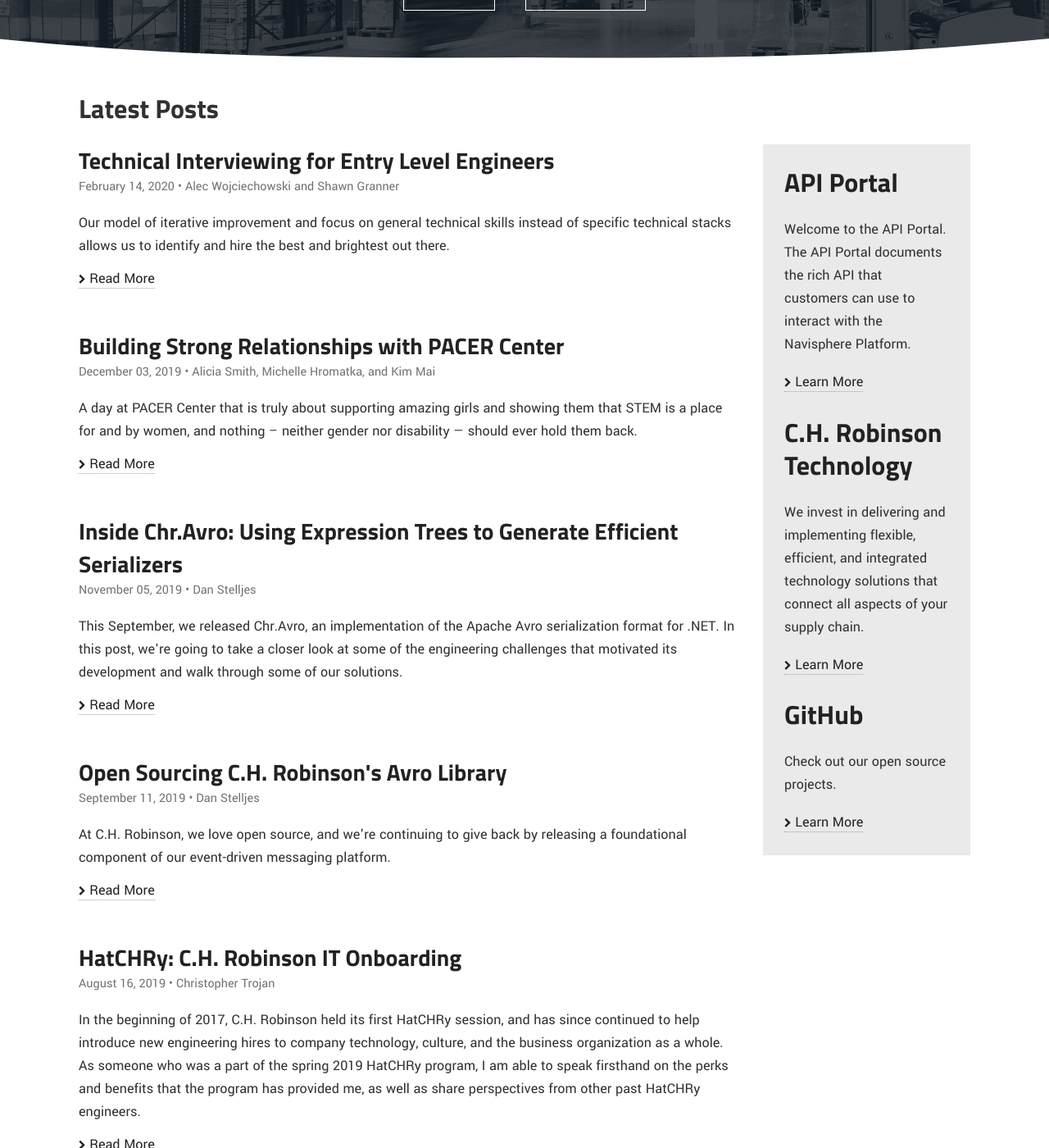
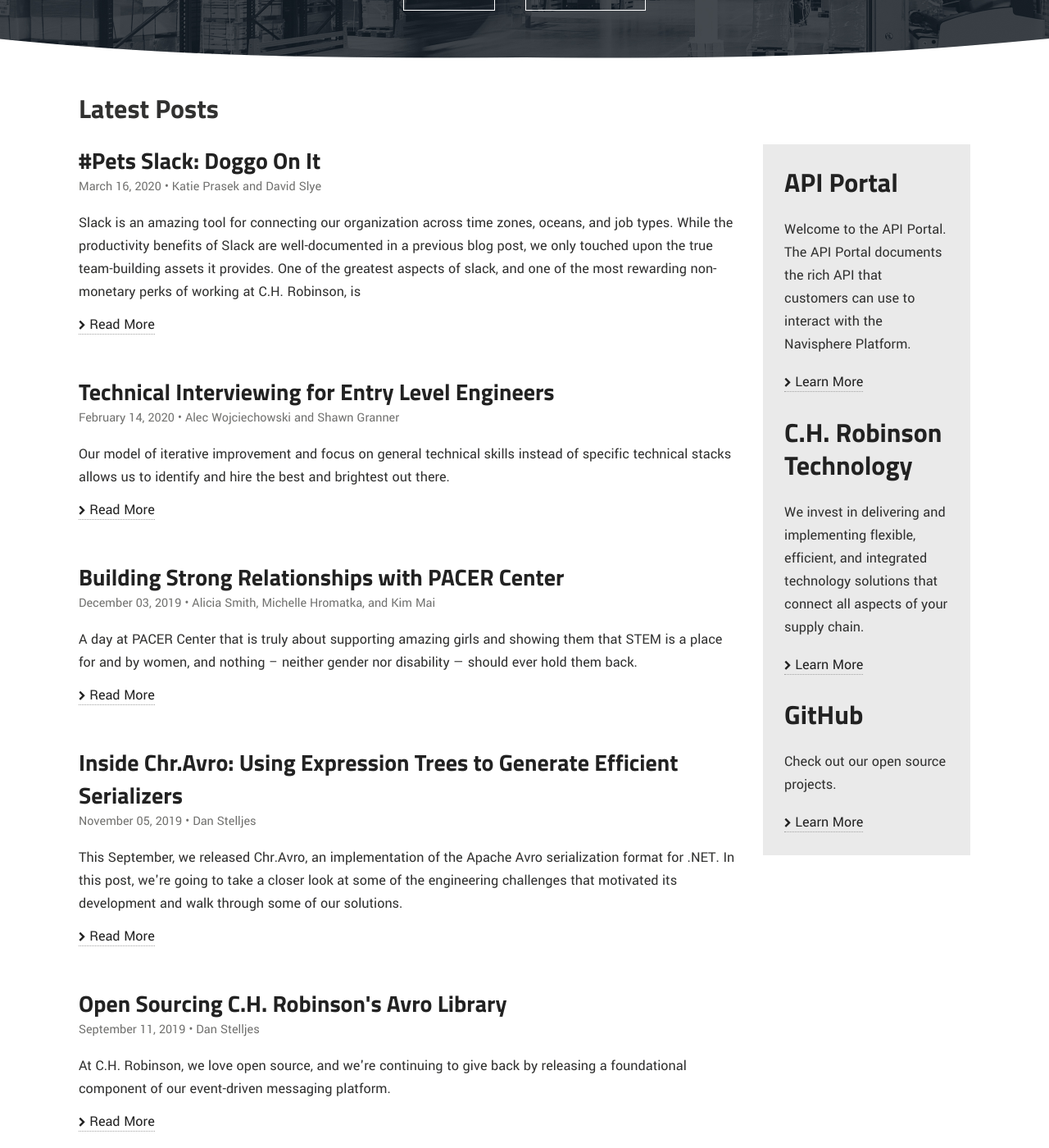
Before and after one commit to ch-robinson/ch-robinson.github.com, a Jekyll site: the page built from index.html, in a window 1280 px wide and 1400 px high, scrolled down 283 px. Shown: the whole window at 82% size. Built offline with Jekyll 4.4.1, drawn with Linux system fonts in a browser that asks for light colours.

Commit message:
New Post: #Pets Slack: Doggo On It (#61)

```diff
--- a/_data/authors.yml
+++ b/_data/authors.yml
@@ -159,3 +159,12 @@
   bio: Consultant working with C.H. Robinson on the HatCHRy on-boarding program. Experienced yo-yo dieter.
   gravatar: 75296c7614e74a7bbafe115ce42f4d0f
   web: https://www.linkedin.com/in/alec-wojciechowski-6b86914/
+slyedav:
+  name: David Slye
+  bio: >
+    Software Engineer with the Navisphere Vision Team. Maker of emoji for the #pets channel.
+  web: https://www.linkedin.com/in/david-slye-60652982
+praskat:
+  name: Katie Prasek
+  bio: >
+    Manager of Analytics with Financial Operations. Orderer of #pets emoji stickers.
--- /dev/null
+++ b/_posts/2020-03-16-pets-slack-doggo-on-it.md
@@ -0,0 +1,84 @@
+---
+layout: article
+title: "#Pets Slack: Doggo On It"
+authors:
+ - praskat
+ - slyedav
+categories: [culture]
+excerpt: Slack is an amazing tool for connecting our organization across time zones, oceans, and job types. While the productivity benefits of Slack are well-documented in a previous blog post, we only touched upon the true team-building assets it provides. One of the greatest aspects of slack, and one of the most rewarding non-monetary perks of working at C.H. Robinson, is #pets.
+tags: [Culture]
+disclaimer: true
+---
+
+## The True Value of Slack
+
+Slack is an amazing tool for connecting our organization across time zones, oceans, and job types. While the productivity benefits of Slack are well-documented in [a previous blog post]({% post_url 2019-03-12-connecting-our-global-it-team %}), we only touched upon the true team-building assets it provides. One of the greatest aspects of slack, and one of the most rewarding non-monetary perks of working at C.H. Robinson, is #pets.
+
+
+## Who Unleashed the Hounds?
+Starting casually enough on a cold Friday in January, 2017, our #random channel began taking on pet pictures.
+
+A photo of two dogs snoozing on a coworker's couch appeared shortly after 10 am; next came a picture of two beagles cuddled on another colleague's couch. These adorable photos were enough to elicit even more pictures of beloved pets from our organization. By 5 pm we had 30 more pictures of beloved pets in #random. Seeing the interest in sharing our pets, a #pets channel was formed. The aim was to provide a subscribable outlet for C.H. Robinson employees to share their love for their pets. Our #pets community started out with 32 members joining the day we founded the channel, 10 more joined the next workday, and years later we now have over 350 members and growing. We maintain a consistent rate of 20% of overall slack users subscribed to the channel. It is also our most reactive channel, where every pet picture leads to emoji affirmations and comments. The joy and sense of community that #pets brings its members is a source of positivity that costs the organization nothing, but means the world to so many colleagues.
+
+Now, over three years and well over eight thousand pictures, GIFs, and videos later, it has become apparent that a bond was being formed: a strong and supportive community of pet enthusiasts who brighten every day of work. With no rigid rules (outside of keeping content workplace appropriate), one main guide has endured about the content of the #pets channel:
+
+> _Post pictures of cute domesticated animals that you encounter in your day-to-day life._
+
+With an easy premise, we've seen some mighty delightful pictures in which we've shared joy.
+
+<figure class="half">
+  <img src="{{ '/images/posts/2020/puppy-bin.jpg' | absolute_url }}" alt="Adorable puppies" />
+  <img src="{{ '/images/posts/2020/20191119_130900.jpg' | absolute_url }}" alt="Angel, the cat" />
+  <img src="{{ '/images/posts/2020/duke-vizsla.jpg' | absolute_url }}" alt="Duke, the vizsla" />
+  <img src="{{ '/images/posts/2020/Falkor-hires.jpg' | absolute_url }}" alt="Falkor the dragon" />
+  <figcaption>Just a hint of the cute we've been able to share!</figcaption>
+</figure>
+
+## The Bestest of Times, the Woofest of Times
+Throughout the ups and downs of life and work life--such as getting notice that the weather is likely to be doubling their commute time, or that their expected timetables have been invalidated by external forces--a dependable source of encouraging news is a boon to our teams. In the midst of a deluge of news events, the #pets channel stands as a beacon of hope and wholesome contentedness.
+
+To put this in perspective, imagine for yourself a workday morning where overcast skies hide the sun and the forecast predicts a cold rain to last from morning through late evening. Traffic was at a standstill (or so it seemed) for an extra twenty minutes, and upon entering the building mere minutes before your first meeting, you realize you'll have to move your lunch back thirty minutes to accommodate the errands you intended to get done yesterday. Ugh. You log in to your work computer to check your messages before you head into the meeting and are greeted with this:
+
+<figure>
+  <img src="{{ '/images/posts/2020/aspen-puppy.jpg' | absolute_url }}" alt="Aspen, a cute dog." />
+  <figcaption>Took home this sweet girl last week. Everyone, meet Aspen :two_hearts: :dog:</figcaption>
+</figure>
+
+Such an adorable photo can be a ray of sunshine that warms even the coldest of days. In the time it takes to scroll through a few pet pictures, the trajectory of your day pivots from a mediocre amble to an energized saunter which boosts your attitude. Perhaps, not only your attitude is uplifted - it may even spread to your friends in the #pets channel!
+
+
+## Work From Home Supervisors
+
+On the coldest, snowiest days of winter, many colleagues choose to work from home, particularly on days where the state or local governments ask people to avoid driving if possible. These days can make a person feel defeated, but there is a ray of hope: the number of #pets posts increases dramatically as people add pictures of their "work from home supervisors". Nothing will cheer up a cold heart like cats cuddling on owners' laps next to the laptop computer.
+
+<figure>
+  <img
+    src="{{ '/images/posts/2020/dog-work-meme.jpg' | absolute_url }}"
+    alt="Woof, what a day..."
+    aria-label="Dog sitting behind a computer with the caption, you claim you where 'working from home' you were workin' like a dog"
+  />
+  <figcaption>Woof, what a day...</figcaption>
+</figure>
+
+
+## Meow-nificient Pets and Where To Post Them
+Further along in our #pets journey we began creating emojis of the pets as ~an anthropomorphic manner of expressing complex emotion~ a cute way of reacting to incoming pet photos. One of the most popular has been our own `:wow-cat:` emoji from a welcome contributor. Origin photo is listed below:
+
+<figure>
+  <img src="{{ '/images/posts/2020/wow-cat.jpg' | absolute_url }}" alt="Gizmo, the cat, with a surprised expression" />
+  <figcaption>Close up of a happy Gizmo</figcaption>
+</figure>
+
+
+And the ensuing cuteness that now graces our messages:
+
+<figure>
+  <img src="{{ '/images/posts/2020/wow-cat-clean-small.png' | absolute_url }}" alt="Gizmo, the cat, with a surprised expression" height="64px" width="64px"/>
+  <figcaption>Emoji of Gizmo, <code>:wow-cat:</code></figcaption>
+</figure>
+
+Since we created the first emoji, we've gone on to create over 200 emoji for various emotive expressions, as well as identifiers for contributors to the pets channel.
+
+## Building Our Zootopia Together
+
+All this comes together as our shared experience of joy strengthens our workplace unity, and we move forward together towards our goals of being the best 3PL on the market. We believe we are succeeding in that endeavor each day by having a wholesome community that celebrates our empathy for one another as people, as well as the beloved pets around us.
```
Also changed, not shown: images/posts/2020/20191119_130900.jpg (added), images/posts/2020/Falkor-hires.jpg (added), images/posts/2020/Snapchat-1104681360.jpg (added), images/posts/2020/aspen-puppy.jpg (added), images/posts/2020/dog-work-meme.jpg (added), images/posts/2020/duke-vizsla.jpg (added), images/posts/2020/puppy-bin.jpg (added), images/posts/2020/wow-cat-clean-small.png (added), images/posts/2020/wow-cat.jpg (added).
